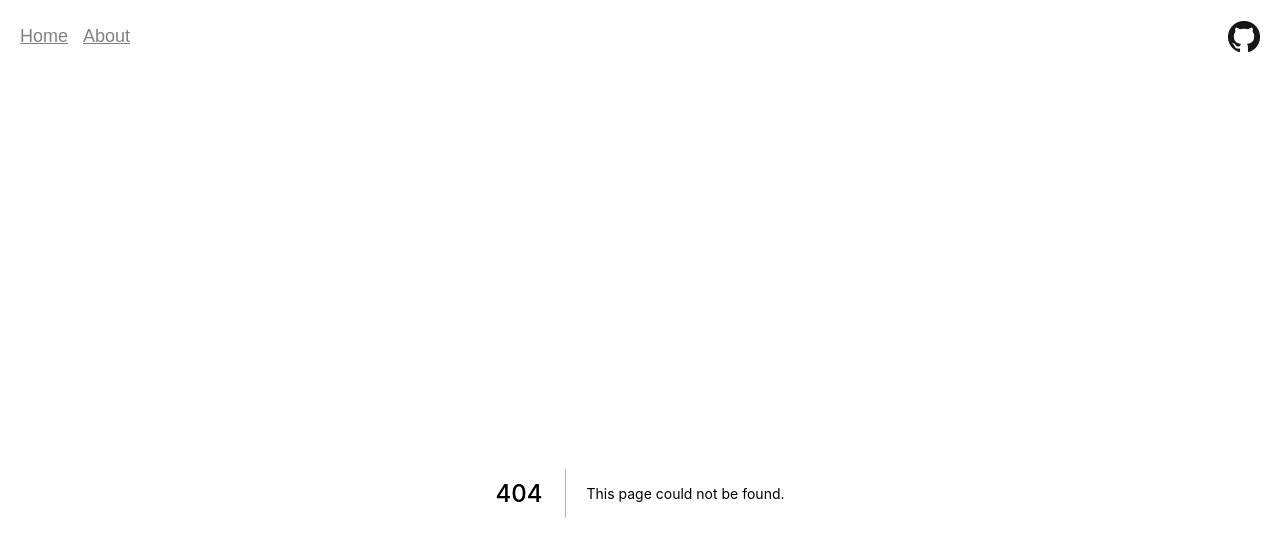
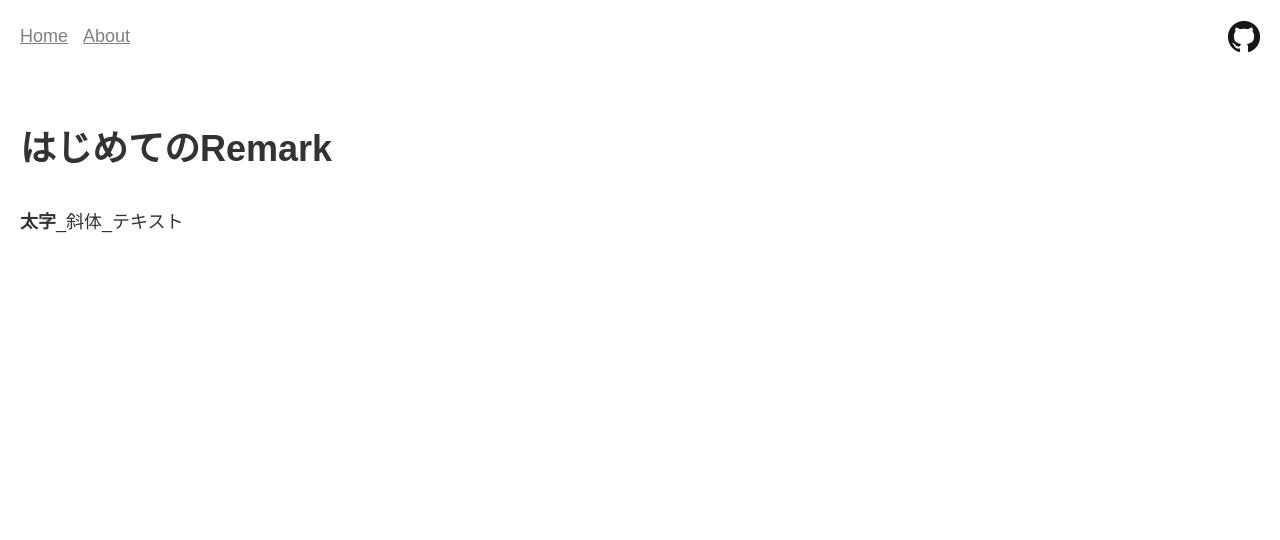
Before and after one commit to inokawa/inokawa.github.io, a Next.js app: page /blog in a window 1280 px wide. Before the commit this address had no page. Shown: the top 540 px of the page. Built offline with nearby package versions, Linux system fonts and the light colour scheme.

Commit message:
Render markdown in blog page

```diff
--- /dev/null
+++ b/src/pages/blog.tsx
@@ -0,0 +1,26 @@
+import { NextPage } from "next";
+import { createHtml } from "../utils/markdown";
+
+type Prop = { data: string };
+
+const Page: NextPage<Prop, {}> = ({ data }) => {
+  return (
+    <div>
+      <div
+        dangerouslySetInnerHTML={{
+          __html: data,
+        }}
+      />
+    </div>
+  );
+};
+
+Page.getInitialProps = async () => {
+  const res = await createHtml(`
+  # はじめてのRemark
+  **太字**_斜体_テキスト
+  `);
+  return { data: res };
+};
+
+export default Page;
--- /dev/null
+++ b/src/utils/markdown.ts
@@ -0,0 +1,13 @@
+import unified from "unified";
+import markdown from "remark-parse";
+// @ts-ignore
+import remark2rehype from "remark-rehype";
+// @ts-ignore
+import html from "rehype-stringify";
+
+const processor = unified()
+  .use(markdown, { commonmark: true })
+  .use(remark2rehype)
+  .use(html);
+
+export const createHtml = async (input: string) => processor.process(input);
```
